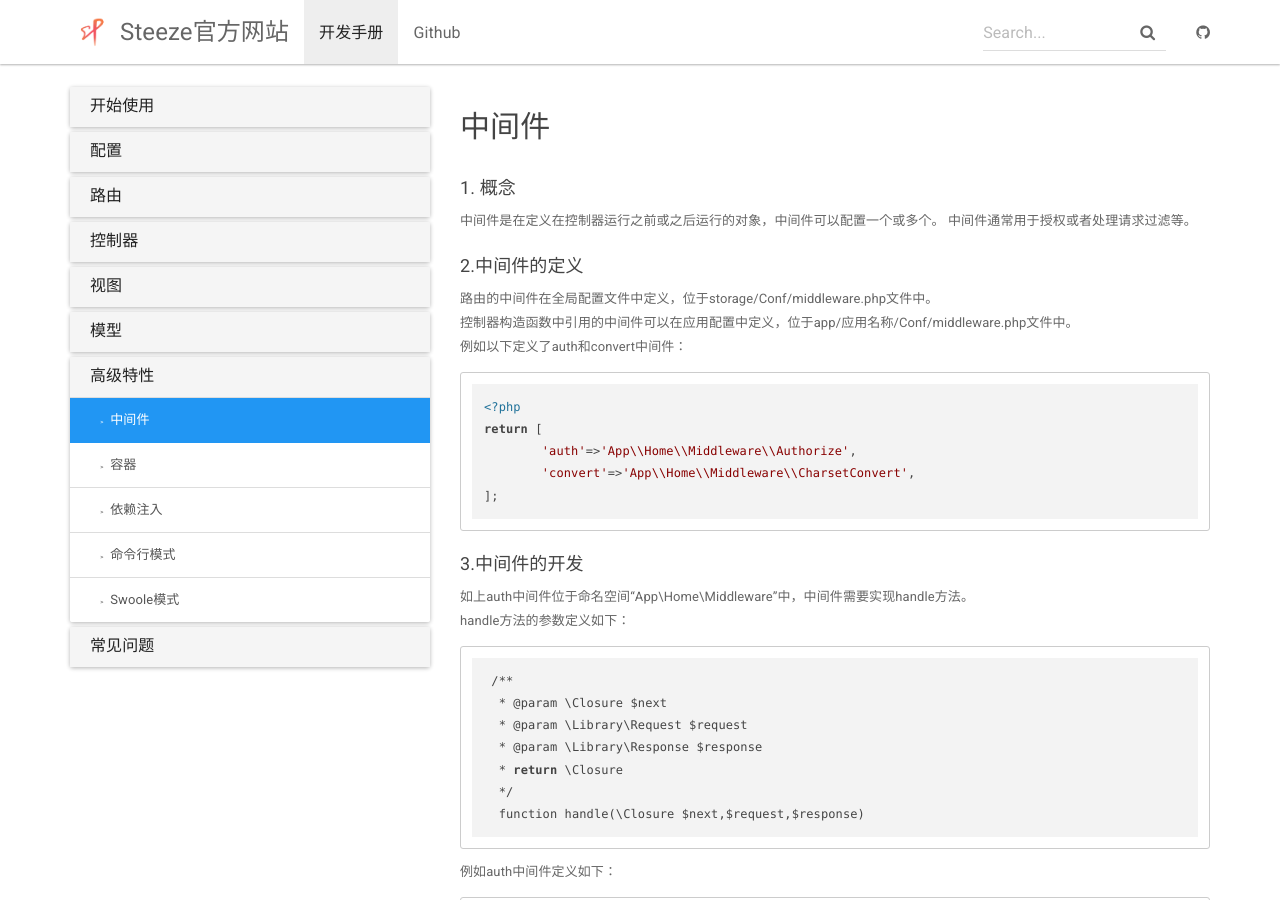
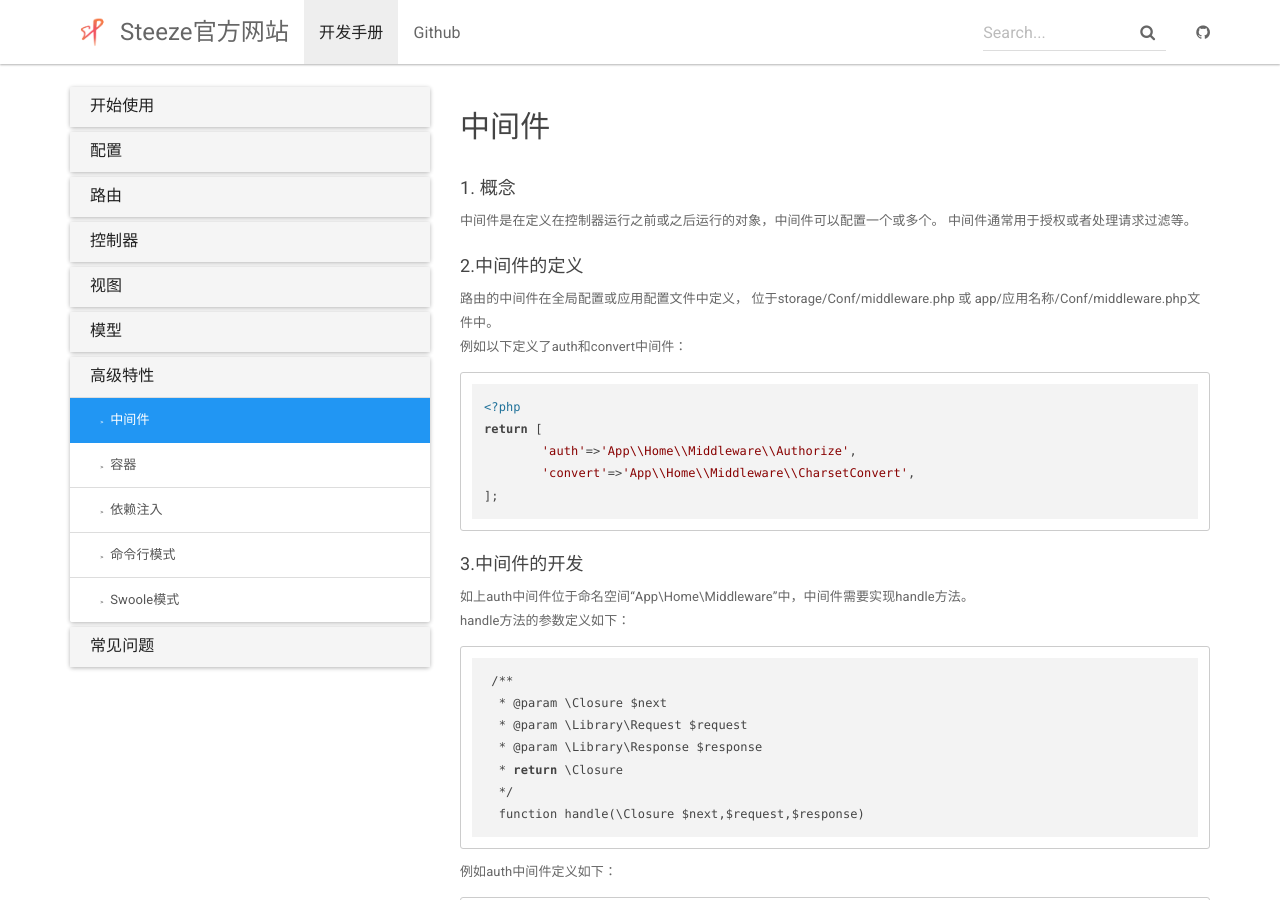
Before and after one commit to springwind2006/demo, a Jekyll site: the page built from _docs/advance/middleware.md, in a window 1280 px wide and 900 px high. Built offline with Jekyll 4.4.1, drawn with Linux system fonts in a browser that asks for light colours; nearby versions of some CDN libraries; comment, search, counter and statistics services are not loaded.

Commit message:
支持在应用模块中配置全局中间件

````diff
--- a/_docs/advance/middleware.md
+++ b/_docs/advance/middleware.md
@@ -8,8 +8,8 @@ permalink: /docs/advance/middleware/
 中间件通常用于授权或者处理请求过滤等。
 
 ### 2.中间件的定义
-路由的中间件在全局配置文件中定义，位于storage/Conf/middleware.php文件中。
-控制器构造函数中引用的中间件可以在应用配置中定义，位于app/应用名称/Conf/middleware.php文件中。
+路由的中间件在全局配置或应用配置文件中定义，
+位于storage/Conf/middleware.php 或 app/应用名称/Conf/middleware.php文件中。
 例如以下定义了auth和convert中间件：
 
 ```
````
